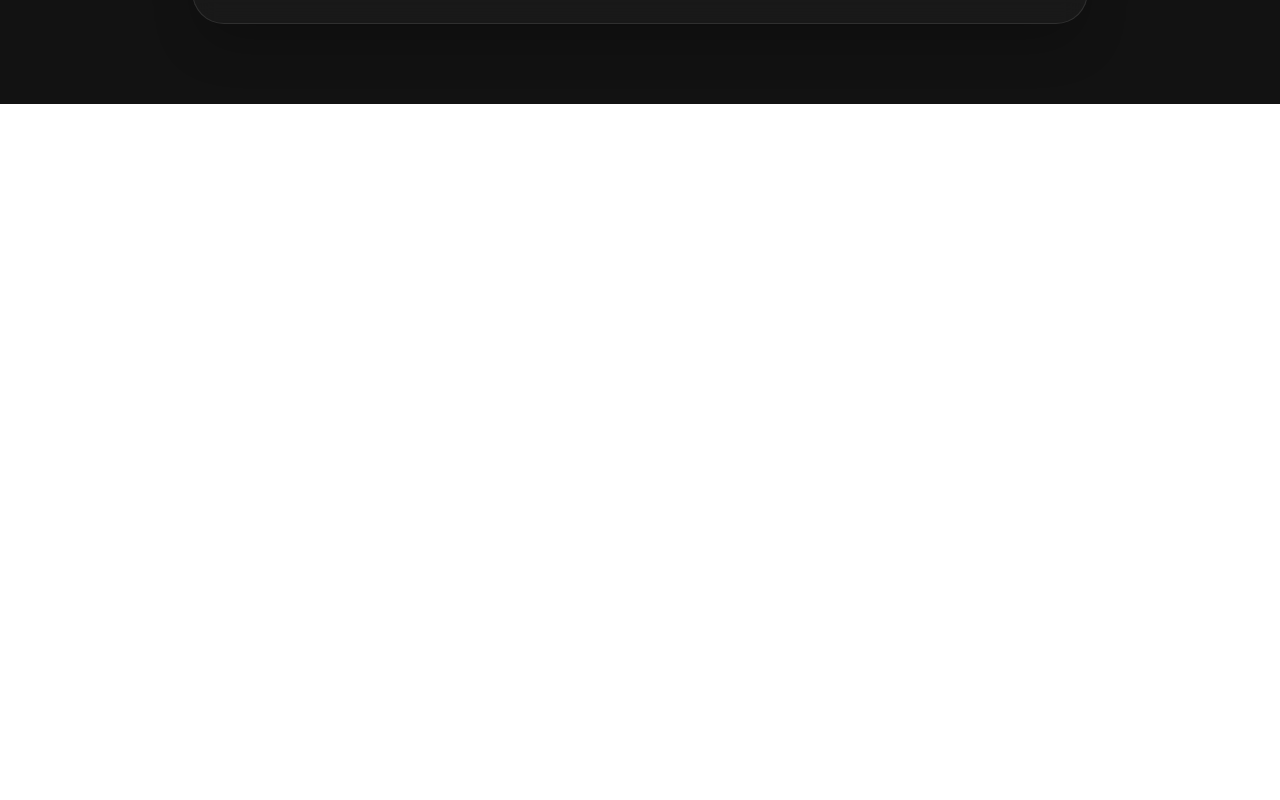
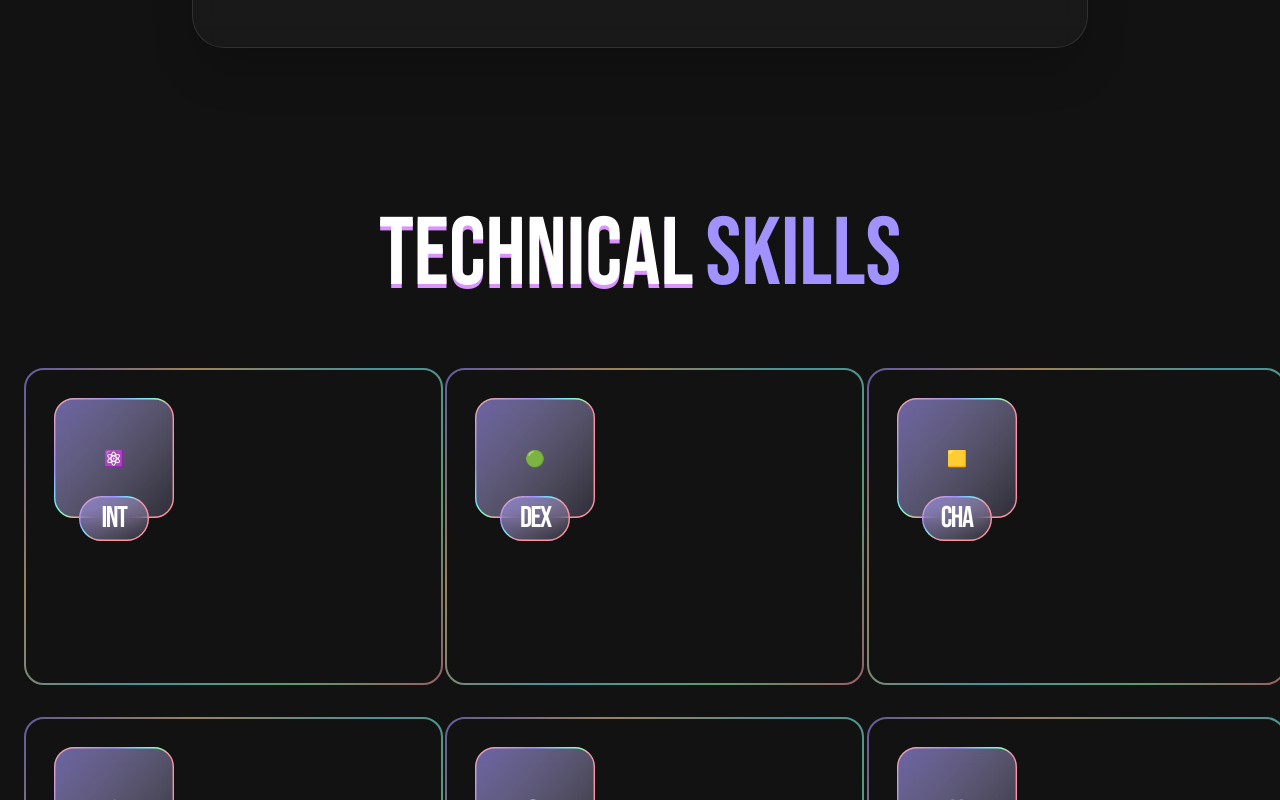
Before and after one commit to carol465/Portefolio, a React (Vite) app: page / in a window 1280 px wide. Shown: the part 1580-2380 px from the top of the page. Before the commit the page ends 1684 px from the top, so only its background shows below. Built offline with nearby package versions, Linux system fonts and the light colour scheme.

Commit message:
skills page components

```diff
--- a/package.json
+++ b/package.json
@@ -11,6 +11,7 @@
   },
   "dependencies": {
     "@tailwindcss/vite": "^4.2.2",
+    "lucide-react": "^1.9.0",
     "react": "^19.2.4",
     "react-dom": "^19.2.4"
   },
--- a/src/App.jsx
+++ b/src/App.jsx
@@ -1,11 +1,13 @@
 import Hero from './components/Hero';
 import About from './components/About';
+import Skills from './components/Skills';
 
 function App() {
   return (
     <div className="w-full">
       <Hero />
       <About />
+      <Skills />
     </div>
   );
 }
--- a/src/components/About.jsx
+++ b/src/components/About.jsx
@@ -3,7 +3,7 @@ import React from 'react';
 const About = () => {
   return (
     <section id="about" className="min-h-screen w-full bg-dark text-white flex flex-col items-center py-20 px-6">
-        <h2 className="font-bebas text-5xl md:text-7xl mb-10 text-white flex items-center justify-center gap-3">
+        <h2 className="font-bebas text-5xl md:text-8xl mb-10 text-white flex items-center justify-center gap-3">
         <span className="drop-shadow-[0px_4px_0px_#DC92FF]">About</span>
         <span className="text-purple">Me</span>
         </h2>
--- a/src/components/Skills.jsx
+++ b/src/components/Skills.jsx
@@ -1,14 +1,34 @@
 import React from 'react';
+import SkillCard from './Skills/SkillCard';
 
 const Skills = () => {
+  // Lista de skills, cada uma com seu próprio ícone
+  const skillsData = [
+    { icon: "⚛️", level: "INT"},
+    { icon: "🟢", level: "DEX"},
+    { icon: "🟨", level: "CHA"},
+    { icon: "🌊" , level: "WIS"},
+    { icon: "🎨", level: "STR"},
+    { icon: "🧡", level: "CON"},
+  ];
+
   return (
-    <section id="about" className="min-h-screen w-full bg-dark text-white flex flex-col items-center py-20 px-6">
-        <h2 className="font-bebas text-5xl md:text-7xl mb-10 text-white flex items-center justify-center gap-3">
+    <section id="skills" className="min-h-screen w-full bg-dark text-white flex flex-col items-center py-20 px-6">
+
+      <h2 className="font-bebas text-5xl md:text-8xl mb-16 text-white flex items-center justify-center gap-3">
         <span className="drop-shadow-[0px_4px_0px_#DC92FF]">Technical</span>
         <span className="text-purple">Skills</span>
-        </h2>
+      </h2>
 
-
+      <div className="grid grid-cols-1 md:grid-cols-2 lg:grid-cols-3 gap-8 max-w-7xl">
+        {skillsData.map((skill, index) => (
+          <SkillCard
+            key={index}
+            icon={skill.icon}
+            level={skill.level}
+          />
+        ))}
+      </div>
     </section>
   );
 };
--- /dev/null
+++ b/src/components/Skills/SkillCard.jsx
@@ -0,0 +1,53 @@
+import React from 'react';
+import SkillSquare from './SkillSquare';
+import SkillPill from './SkillPill';
+
+const SkillCard = ({ icon, level }) => {
+  return (
+    <div className="relative w-[419px] h-[317px] group">
+
+      {/* 1. Moldura SVG de Fundo (A estrutura grande do Card) */}
+      <svg
+        className="absolute inset-0 w-full h-full z-0 pointer-events-none"
+        viewBox="0 0 419 317"
+        fill="none"
+        xmlns="http://www.w3.org/2000/svg"
+      >
+        <path
+          d="M20 1H399C409.493 1 418 9.50659 418 20V297C418 307.493 409.493 316 399 316H20C9.50659 316 1 307.493 1 297V20C1 9.50659 9.50659 1 20 1Z"
+          stroke="url(#paint0_linear_skill_card)"
+          strokeOpacity="0.58"
+          strokeWidth="2"
+        />
+        <defs>
+          <linearGradient
+            id="paint0_linear_skill_card"
+            x1="8.99" y1="0" x2="419" y2="317"
+            gradientUnits="userSpaceOnUse"
+          >
+            <stop stopColor="#A192FF" />
+            <stop offset="0.25" stopColor="#FFD392" />
+            <stop offset="0.53" stopColor="#6FEEFF" />
+            <stop offset="0.78" stopColor="#92FFB0" />
+            <stop offset="1" stopColor="#FF929F" />
+          </linearGradient>
+        </defs>
+      </svg>
+
+      {/* 2. Container dos Ícones (Quadrado + Pílula Oval) */}
+      <div className="absolute top-[30px] left-[30px] z-20 flex flex-col items-center">
+        {/* O Quadrado de vidro com o ícone */}
+        <SkillSquare icon={icon} />
+
+        {/* A Pílula (Pill) com o texto do nível/experiência */}
+        {/* mt-[-22px] faz com que ela suba e sobreponha a borda inferior do quadrado */}
+        <div className="mt-[-22px] z-30">
+          <SkillPill text={level} />
+        </div>
+      </div>
+
+    </div>
+  );
+};
+
+export default SkillCard;
--- /dev/null
+++ b/src/components/Skills/SkillPill.jsx
@@ -0,0 +1,50 @@
+// SkillPill.jsx
+import React from 'react';
+
+const SkillPill = ({ text }) => { // 1. Adicionamos a prop 'text'
+  return (
+    <div className="relative w-[70px] h-[45px] flex items-center justify-center">
+      <svg
+        width="70"
+        height="45"
+        viewBox="0 0 70 45"
+        fill="none"
+        xmlns="http://www.w3.org/2000/svg"
+        className="absolute inset-0"
+      >
+        <foreignObject x="0" y="0" width="70" height="45">
+          <div
+            xmlns="http://www.w3.org/1999/xhtml"
+            style={{
+              backdropFilter: 'blur(10px)',
+              width: '100%',
+              height: '100%',
+              borderRadius: '21.8px',
+              backgroundColor: 'rgba(161, 146, 255, 0.1)'
+            }}
+          ></div>
+        </foreignObject>
+
+        <rect x="0.7" y="0.7" width="68.6" height="43.6" rx="21.8" fill="url(#pill_bg_gradient)" fillOpacity="0.6" />
+        <rect x="0.7" y="0.7" width="68.6" height="43.6" rx="21.8" stroke="url(#pill_border_gradient)" strokeWidth="1.4" />
+
+        <defs>
+          <linearGradient id="pill_bg_gradient" x1="-3.96716" y1="-7.70777e-07" x2="49.0174" y2="73.3872" gradientUnits="userSpaceOnUse">
+            <stop stopColor="#A192FF" />
+            <stop offset="0.985577" stopColor="white" stopOpacity="0" />
+          </linearGradient>
+          <linearGradient id="pill_border_gradient" x1="-3.09836" y1="2.59944e-07" x2="24.8873" y2="36.137" gradientUnits="userSpaceOnUse">
+            <stop stopColor="#FFAC92" /><stop offset="0.5" stopColor="#A192FF" /><stop offset="0.75" stopColor="#6FEEFF" /><stop offset="1" stopColor="#FF929F" />
+          </linearGradient>
+        </defs>
+      </svg>
+
+      {/* 2. Texto que aparecerá dentro da oval */}
+      <span className="relative z-10 text-[30px] text-white uppercase tracking-tighter font-bebas">
+        {text}
+      </span>
+    </div>
+  );
+};
+
+export default SkillPill;
--- /dev/null
+++ b/src/components/Skills/SkillSquare.jsx
@@ -0,0 +1,86 @@
+import React from 'react';
+
+const SkillSquare = ({ icon }) => {
+  return (
+    <div className="relative w-[120px] h-[120px] flex items-center justify-center">
+      <svg
+        width="120"
+        height="120"
+        viewBox="0 0 120 120"
+        fill="none"
+        xmlns="http://www.w3.org/2000/svg"
+        className="absolute inset-0 z-0 pointer-events-none" // 1. Adicionado z-0 e pointer-events-none
+      >
+        {/* Efeito de Blur (Vidro) */}
+        <foreignObject x="0" y="0" width="120" height="120">
+          <div
+            xmlns="http://www.w3.org/1999/xhtml"
+            style={{
+              backdropFilter: 'blur(10px)',
+              width: '100%',
+              height: '100%',
+              borderRadius: '19.3px',
+              backgroundColor: 'rgba(161, 146, 255, 0.1)'
+            }}
+          ></div>
+        </foreignObject>
+
+        <rect
+          x="0.7"
+          y="0.7"
+          width="118.6"
+          height="118.6"
+          rx="19.3"
+          fill="url(#square_bg_gradient)"
+          fillOpacity="0.6"
+        />
+
+        <rect
+          x="0.7"
+          y="0.7"
+          width="118.6"
+          height="118.6"
+          rx="19.3"
+          stroke="url(#square_border_gradient)"
+          strokeWidth="1.4"
+        />
+
+        <defs>
+          <linearGradient
+            id="square_bg_gradient"
+            x1="-6.80085"
+            y1="-2.05541e-06"
+            x2="141.057"
+            y2="131.653"
+            gradientUnits="userSpaceOnUse"
+          >
+            <stop stopColor="#A192FF" />
+            <stop offset="0.985577" stopColor="white" stopOpacity="0" />
+          </linearGradient>
+
+          <linearGradient
+            id="square_border_gradient"
+            x1="-5.31148"
+            y1="6.93185e-07"
+            x2="70.4512"
+            y2="62.8908"
+            gradientUnits="userSpaceOnUse"
+          >
+            <stop stopColor="#FFAC92" />
+            <stop offset="0.5" stopColor="#A192FF" />
+            <stop offset="0.75" stopColor="#6FEEFF" />
+            <stop offset="0.875" stopColor="#92FFB0" />
+            <stop offset="1" stopColor="#FF929F" />
+          </linearGradient>
+        </defs>
+      </svg>
+
+      {/* 2. Conteúdo com z-10 garante que o ícone fique por cima do vidro */}
+      <div className="relative z-10 flex items-center justify-center w-full h-full p-6 text-white overflow-hidden">
+        {icon}
+      </div>
+    </div>
+  );
+};
+
+export default SkillSquare;
```
Also changed, not shown: 1 other file (tests, documents, lock files or other folders).
